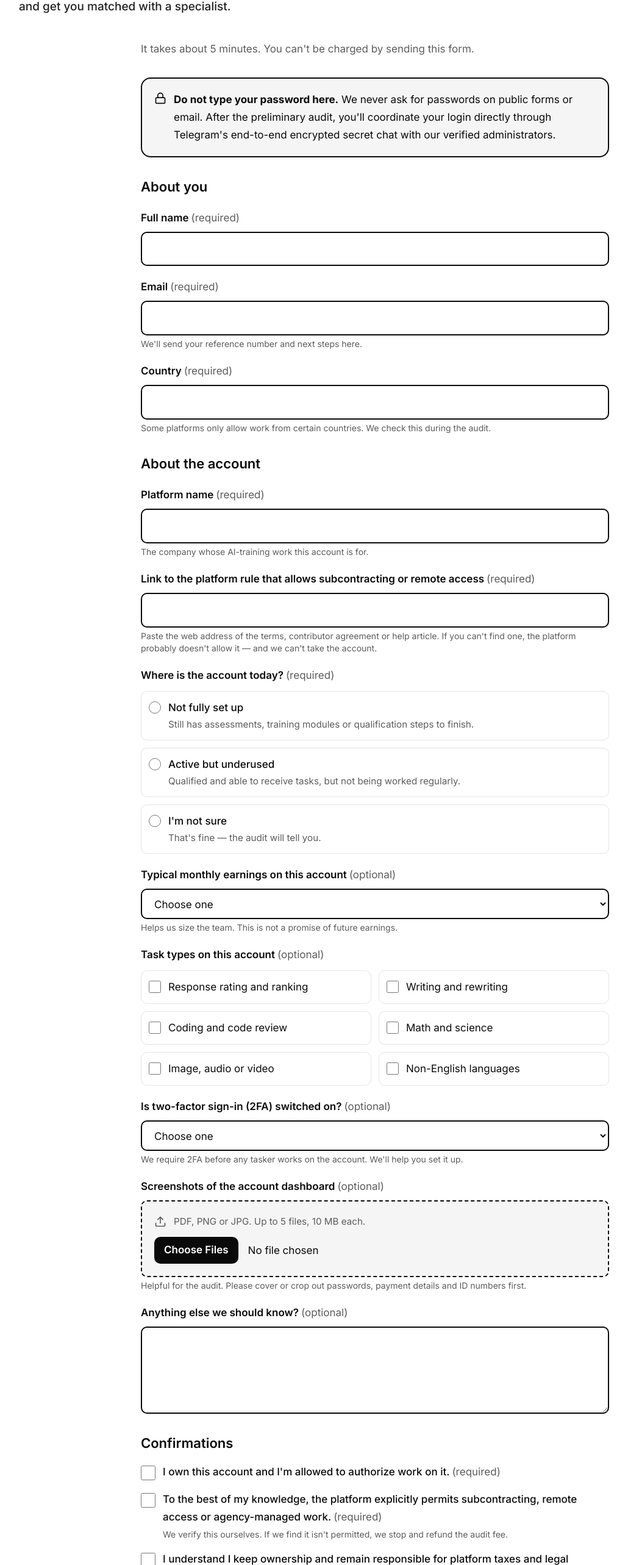
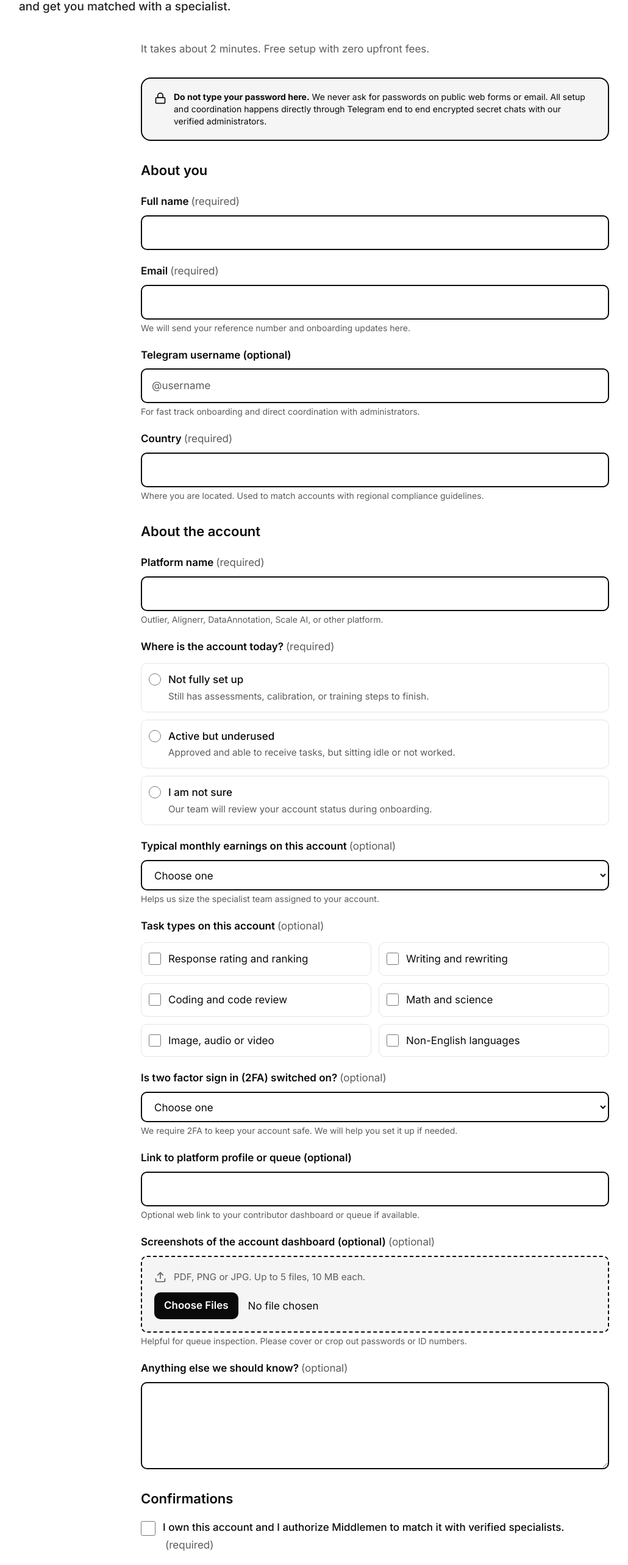
Before and after one commit to Ofwakanda/Dragonest, a Next.js app: page /account-owners in a window 1280 px wide. Shown: the part 4726-7292 px from the top of the page at 61% size, without its empty margins (25-1055 px from the left). Built offline with nearby package versions, Linux system fonts and the light colour scheme.

Commit message:
Fix account signup form: remove policyUrl requirement, add Telegram username, wire fallback alert credentials

```diff
--- a/src/components/forms/AccountSubmitForm.tsx
+++ b/src/components/forms/AccountSubmitForm.tsx
@@ -1,49 +1,90 @@
 "use client";
+import { useState } from "react";
 import Link from "next/link";
-import { Lock } from "lucide-react";
+import { Lock, Send, CheckCircle2, Copy, ExternalLink, ShieldCheck } from "lucide-react";
 import { Checkbox, CheckboxGroup, ErrorSummary, FileUpload, RadioGroup, SelectField, SuccessPanel, TextArea, TextField } from "./fields";
 import { checkFiles, isEmail, str, useSubmit } from "./useSubmit";
-import { pricing, money } from "@/config/site";
+import { site } from "@/config/site";
 
 function validate(fd: FormData) {
   const e: Record<string, string> = {};
   if (!str(fd, "name")) e.name = "Enter your full name.";
   if (!isEmail(str(fd, "email"))) e.email = "Enter an email address like name@example.com.";
-  if (!str(fd, "country")) e.country = "Enter the country where you're based.";
-  if (!str(fd, "platform")) e.platform = "Enter the name of the AI-training platform.";
-  const policy = str(fd, "policyUrl");
-  if (!/^https?:\/\/\S+\.\S+/.test(policy)) e.policyUrl = "Paste a link to the platform's terms or policy that allows subcontracting or remote access.";
+  if (!str(fd, "country")) e.country = "Enter the country where you are based.";
+  if (!str(fd, "platform")) e.platform = "Enter the name of the AI training platform (e.g. Outlier, Alignerr, DataAnnotation, Scale AI).";
   if (!fd.get("status")) e.status = "Choose where the account is today.";
   const fileErr = checkFiles(fd, "files"); if (fileErr) e.files = fileErr;
-  if (!fd.get("ownsAccount")) e.ownsAccount = "Confirm that you own this account.";
-  if (!fd.get("platformAllows")) e.platformAllows = "Confirm that the platform permits subcontracting or remote access.";
-  if (!fd.get("taxResponsibility")) e.taxResponsibility = "Confirm that you stay responsible for platform taxes and legal compliance.";
+  if (!fd.get("ownsAccount")) e.ownsAccount = "Confirm that you own this account and authorize managed work.";
+  if (!fd.get("taxResponsibility")) e.taxResponsibility = "Confirm that you retain legal ownership and agree to the 55% revenue split.";
   if (!fd.get("agree")) e.agree = "Agree to the Host Agreement and Terms to continue.";
   return e;
 }
 
 export function AccountSubmitForm() {
   const { errors, status, reference, summaryRef, onSubmit } = useSubmit("/api/account", validate);
+  const [copied, setCopied] = useState(false);
+
+  const copyReference = () => {
+    if (reference) {
+      navigator.clipboard.writeText(reference);
+      setCopied(true);
+      setTimeout(() => setCopied(false), 2500);
+    }
+  };
 
   if (status === "done") {
     return (
-      <SuccessPanel title="Thanks — we've received your account details">
-        <p>Your reference is <strong>{reference}</strong>. We&apos;ve emailed you a copy.</p>
-        <p className="mt-2">Next, a compliance reviewer checks the platform&apos;s terms. If the platform permits managed work,
-          we&apos;ll invite you to pay the {money(pricing.audit.price)} audit fee and coordinate your login directly through Telegram&apos;s end-to-end encrypted secret chat with our verified administrators.
-          If it doesn&apos;t, we&apos;ll tell you why and you won&apos;t be charged.</p>
+      <SuccessPanel title="Account Details Received : Fast Track Ready">
+        <p className="text-base text-ink">
+          Your reference code is <strong>{reference}</strong>.
+        </p>
+        <p className="mt-2 text-sm text-muted leading-relaxed">
+          Our onboarding team has received your submission and will review your platform queue within 24 hours. We match your account with a vetted specialist so you start earning your 55% weekly share.
+        </p>
+
+        <div className="mt-5 rounded-card border-2 border-[#24A1DE]/40 bg-[#24A1DE]/10 p-5 space-y-3 font-mono">
+          <div className="flex items-center justify-between">
+            <span className="text-xs font-bold uppercase tracking-wider text-ink flex items-center gap-1.5">
+              <Send className="h-3.5 w-3.5 text-[#24A1DE]" /> Fast Track Onboarding Desk
+            </span>
+            <button
+              type="button"
+              onClick={copyReference}
+              className="inline-flex items-center gap-1 text-[11px] font-bold text-accent hover:underline bg-surface px-2 py-1 rounded border border-line"
+            >
+              {copied ? <CheckCircle2 className="h-3 w-3 text-accent" /> : <Copy className="h-3 w-3" />}
+              {copied ? "Copied Code!" : "Copy Code"}
+            </button>
+          </div>
+
+          <p className="text-xs text-muted font-sans leading-relaxed">
+            Want to get staffed immediately? Join our official Telegram Hub, drop your reference code <strong>{reference}</strong>, and an administrator will set up your private encrypted coordination room right away.
+          </p>
+
+          <a
+            href={site.telegram.hub}
+            target="_blank"
+            rel="noopener noreferrer"
+            className="inline-flex w-full items-center justify-center gap-2 rounded-control bg-[#24A1DE] px-4 py-2.5 font-sans text-sm font-bold text-white hover:bg-[#2092CA] transition-colors"
+          >
+            <Send className="h-4 w-4" />
+            <span>Join Telegram Hub &amp; Fast Track Onboarding</span>
+            <ExternalLink className="h-4 w-4" />
+          </a>
+        </div>
       </SuccessPanel>
     );
   }
 
   return (
     <form noValidate onSubmit={onSubmit} className="space-y-8" aria-describedby="acct-form-intro">
-      <p id="acct-form-intro" className="text-muted">It takes about 5 minutes. You can&apos;t be charged by sending this form.</p>
+      <p id="acct-form-intro" className="text-muted">It takes about 2 minutes. Free setup with zero upfront fees.</p>
 
       <div className="flex gap-3 rounded-card border-2 border-primary bg-surface p-5">
         <Lock aria-hidden="true" className="mt-0.5 h-5 w-5 shrink-0 text-primary" />
-        <p><strong>Do not type your password here.</strong> We never ask for passwords on public forms or email. After the preliminary audit,
-          you&apos;ll coordinate your login directly through Telegram&apos;s end-to-end encrypted secret chat with our verified administrators.</p>
+        <p className="text-sm">
+          <strong>Do not type your password here.</strong> We never ask for passwords on public web forms or email. All setup and coordination happens directly through Telegram end to end encrypted secret chats with our verified administrators.
+        </p>
       </div>
 
       <ErrorSummary errors={errors} refEl={summaryRef} />
@@ -52,44 +93,52 @@ export function AccountSubmitForm() {
         <legend className="text-xl font-semibold">About you</legend>
         <TextField name="name" label="Full name" autoComplete="name" required error={errors.name} />
         <TextField name="email" label="Email" type="email" autoComplete="email" required error={errors.email}
-          hint="We'll send your reference number and next steps here." />
+          hint="We will send your reference number and onboarding updates here." />
+        <TextField name="telegram" label="Telegram username (optional)" placeholder="@username"
+          hint="For fast track onboarding and direct coordination with administrators." />
         <TextField name="country" label="Country" autoComplete="country-name" required error={errors.country}
-          hint="Some platforms only allow work from certain countries. We check this during the audit." />
+          hint="Where you are located. Used to match accounts with regional compliance guidelines." />
       </fieldset>
 
       <fieldset className="space-y-5">
         <legend className="text-xl font-semibold">About the account</legend>
-        <TextField name="platform" label="Platform name" required error={errors.platform} hint="The company whose AI-training work this account is for." />
-        <TextField name="policyUrl" label="Link to the platform rule that allows subcontracting or remote access" type="url" inputMode="url" required error={errors.policyUrl}
-          hint="Paste the web address of the terms, contributor agreement or help article. If you can't find one, the platform probably doesn't allow it — and we can't take the account." />
+        <TextField name="platform" label="Platform name" required error={errors.platform} hint="Outlier, Alignerr, DataAnnotation, Scale AI, or other platform." />
         <RadioGroup name="status" legend="Where is the account today?" required error={errors.status} options={[
-          { value: "onboarding", label: "Not fully set up", description: "Still has assessments, training modules or qualification steps to finish." },
-          { value: "tasking", label: "Active but underused", description: "Qualified and able to receive tasks, but not being worked regularly." },
-          { value: "unsure", label: "I'm not sure", description: "That's fine — the audit will tell you." },
+          { value: "onboarding", label: "Not fully set up", description: "Still has assessments, calibration, or training steps to finish." },
+          { value: "tasking", label: "Active but underused", description: "Approved and able to receive tasks, but sitting idle or not worked." },
+          { value: "unsure", label: "I am not sure", description: "Our team will review your account status during onboarding." },
         ]} />
         <SelectField name="earnings" label="Typical monthly earnings on this account" optional options={[
-          { value: "0", label: "None yet" }, { value: "lt2000", label: "Under $2,000" }, { value: "2000-5000", label: "$2,000 – $5,000" },
-          { value: "5000-10000", label: "$5,000 – $10,000" }, { value: "gt10000", label: "Over $10,000" },
-        ]} hint="Helps us size the team. This is not a promise of future earnings." />
+          { value: "0", label: "None yet : Brand new or idle" },
+          { value: "lt2000", label: "Under $2,000 / month" },
+          { value: "2000-5000", label: "$2,000 to $5,000 / month" },
+          { value: "5000-10000", label: "$5,000 to $10,000 / month" },
+          { value: "gt10000", label: "Over $10,000 / month" },
+        ]} hint="Helps us size the specialist team assigned to your account." />
         <CheckboxGroup name="domains" legend="Task types on this account" options={[
-          { value: "rating", label: "Response rating and ranking" }, { value: "writing", label: "Writing and rewriting" },
-          { value: "coding", label: "Coding and code review" }, { value: "stem", label: "Math and science" },
-          { value: "multimodal", label: "Image, audio or video" }, { value: "language", label: "Non-English languages" },
+          { value: "rating", label: "Response rating and ranking" },
+          { value: "writing", label: "Writing and rewriting" },
+          { value: "coding", label: "Coding and code review" },
+          { value: "stem", label: "Math and science" },
+          { value: "multimodal", label: "Image, audio or video" },
+          { value: "language", label: "Non-English languages" },
         ]} />
-        <SelectField name="twofa" label="Is two-factor sign-in (2FA) switched on?" optional options={[
-          { value: "yes", label: "Yes" }, { value: "no", label: "No" }, { value: "unsure", label: "Not sure" },
-        ]} hint="We require 2FA before any tasker works on the account. We'll help you set it up." />
-        <FileUpload name="files" label="Screenshots of the account dashboard" optional error={errors.files}
-          hint="Helpful for the audit. Please cover or crop out passwords, payment details and ID numbers first." />
+        <SelectField name="twofa" label="Is two factor sign in (2FA) switched on?" optional options={[
+          { value: "yes", label: "Yes" },
+          { value: "no", label: "No" },
+          { value: "unsure", label: "Not sure" },
+        ]} hint="We require 2FA to keep your account safe. We will help you set it up if needed." />
+        <TextField name="policyUrl" label="Link to platform profile or queue (optional)" type="url" inputMode="url"
+          hint="Optional web link to your contributor dashboard or queue if available." />
+        <FileUpload name="files" label="Screenshots of the account dashboard (optional)" optional error={errors.files}
+          hint="Helpful for queue inspection. Please cover or crop out passwords or ID numbers." />
         <TextArea name="notes" label="Anything else we should know?" optional />
       </fieldset>
 
       <fieldset className="space-y-4">
         <legend className="text-xl font-semibold">Confirmations</legend>
-        <Checkbox name="ownsAccount" label="I own this account and I'm allowed to authorize work on it." required error={errors.ownsAccount} />
-        <Checkbox name="platformAllows" label="To the best of my knowledge, the platform explicitly permits subcontracting, remote access or agency-managed work." required error={errors.platformAllows}
-          hint="We verify this ourselves. If we find it isn't permitted, we stop and refund the audit fee." />
-        <Checkbox name="taxResponsibility" label="I understand I keep ownership and remain responsible for platform taxes and legal compliance." required error={errors.taxResponsibility} />
+        <Checkbox name="ownsAccount" label="I own this account and I authorize Middlemen to match it with verified specialists." required error={errors.ownsAccount} />
+        <Checkbox name="taxResponsibility" label="I understand I keep 100% legal ownership and receive 55% of all client payouts." required error={errors.taxResponsibility} />
         <div>
           <Checkbox name="agree" label="I agree to the Host Agreement and Terms of Service." required error={errors.agree} />
           <p className="ml-9 mt-1 text-[0.95rem]">
@@ -99,10 +148,10 @@ export function AccountSubmitForm() {
         </div>
       </fieldset>
 
-      <button type="submit" className="btn-primary w-full sm:w-auto" disabled={status === "sending"} aria-disabled={status === "sending"}>
-        {status === "sending" ? "Sending…" : "Submit your account"}
+      <button type="submit" className="btn-accent w-full sm:w-auto text-sm uppercase tracking-wider font-bold !py-3.5 !px-8 shadow-md" disabled={status === "sending"} aria-disabled={status === "sending"}>
+        {status === "sending" ? "Sending Details…" : "Connect Your Account Now"}
       </button>
-      <p className="text-[0.95rem] text-muted">We&apos;ll reply within 2 business days. Submitting doesn&apos;t guarantee we accept the account or that it will earn a set amount.</p>
+      <p className="text-[0.95rem] text-muted">We reply within 24 hours. Zero upfront fees.</p>
     </form>
   );
 }
--- a/src/components/forms/fields.tsx
+++ b/src/components/forms/fields.tsx
@@ -41,15 +41,15 @@ function Described({ id, hint, error }: { id: string; hint?: string; error?: str
 const describedBy = (id: string, hint?: string, error?: string) =>
   [hint && `${id}-hint`, error && `${id}-error`].filter(Boolean).join(" ") || undefined;
 
-export function TextField({ name, label, hint, error, required, optional, type = "text", autoComplete, inputMode, defaultValue }: Base & {
-  type?: string; autoComplete?: string; inputMode?: React.HTMLAttributes<HTMLInputElement>["inputMode"]; defaultValue?: string;
+export function TextField({ name, label, hint, error, required, optional, type = "text", autoComplete, inputMode, defaultValue, placeholder }: Base & {
+  type?: string; autoComplete?: string; inputMode?: React.HTMLAttributes<HTMLInputElement>["inputMode"]; defaultValue?: string; placeholder?: string;
 }) {
   const id = useId();
   return (
     <div>
       <Label htmlFor={id} label={label} required={required} optional={optional} />
       <input
-        id={id} name={name} type={type} required={required} autoComplete={autoComplete} inputMode={inputMode} defaultValue={defaultValue}
+        id={id} name={name} type={type} required={required} autoComplete={autoComplete} inputMode={inputMode} defaultValue={defaultValue} placeholder={placeholder}
         aria-invalid={error ? true : undefined} aria-describedby={describedBy(id, hint, error)} className={control}
       />
       <Described id={id} hint={hint} error={error} />
@@ -57,13 +57,13 @@ export function TextField({ name, label, hint, error, required, optional, type =
   );
 }
 
-export function TextArea({ name, label, hint, error, required, optional, rows = 4 }: Base & { rows?: number }) {
+export function TextArea({ name, label, hint, error, required, optional, rows = 4, placeholder }: Base & { rows?: number; placeholder?: string; }) {
   const id = useId();
   return (
     <div>
       <Label htmlFor={id} label={label} required={required} optional={optional} />
       <textarea
-        id={id} name={name} rows={rows} required={required}
+        id={id} name={name} rows={rows} required={required} placeholder={placeholder}
         aria-invalid={error ? true : undefined} aria-describedby={describedBy(id, hint, error)} className={control}
       />
       <Described id={id} hint={hint} error={error} />
```
Also changed, not shown: src/app/api/[form]/route.ts (+25 -4 lines).
